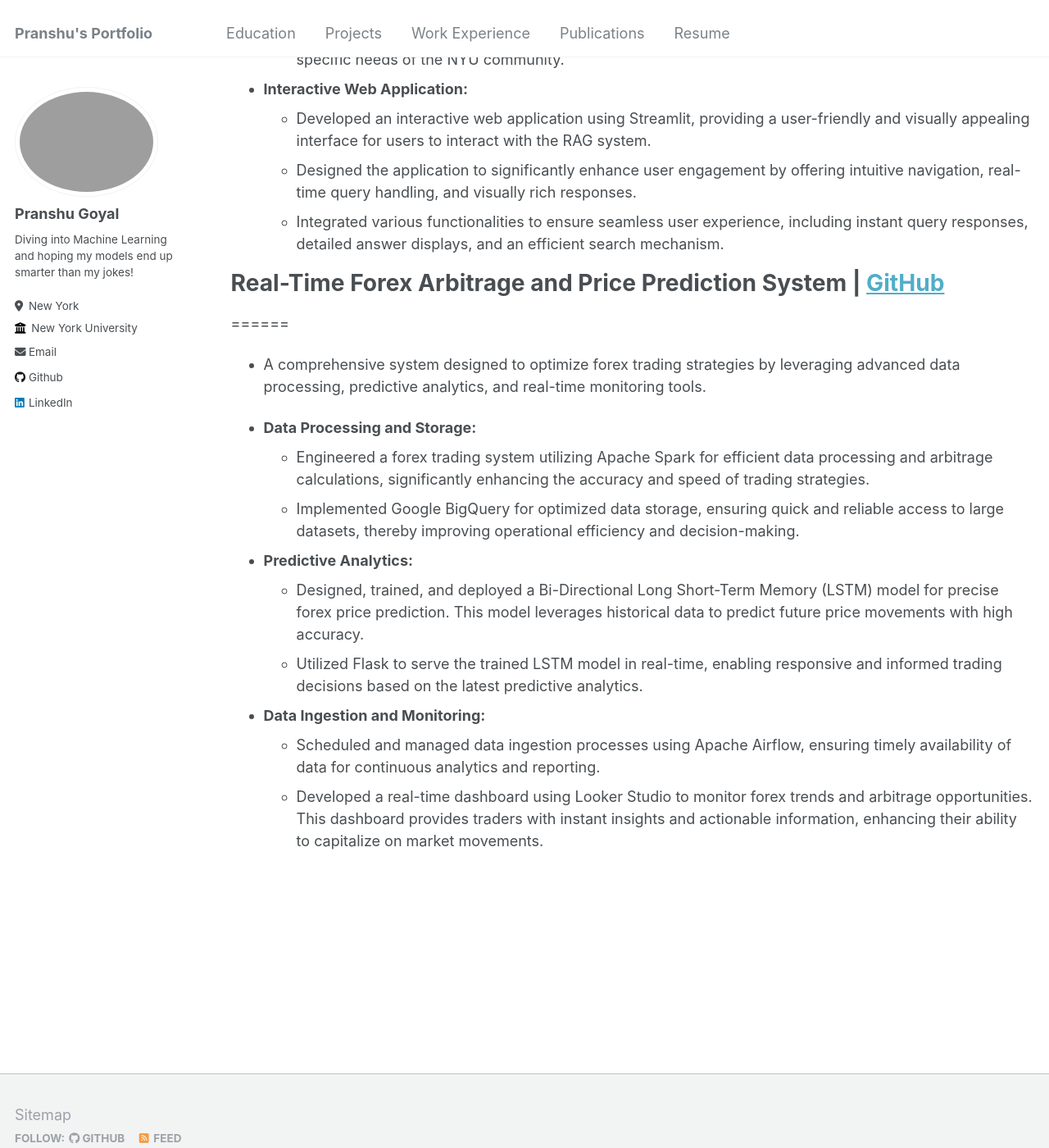
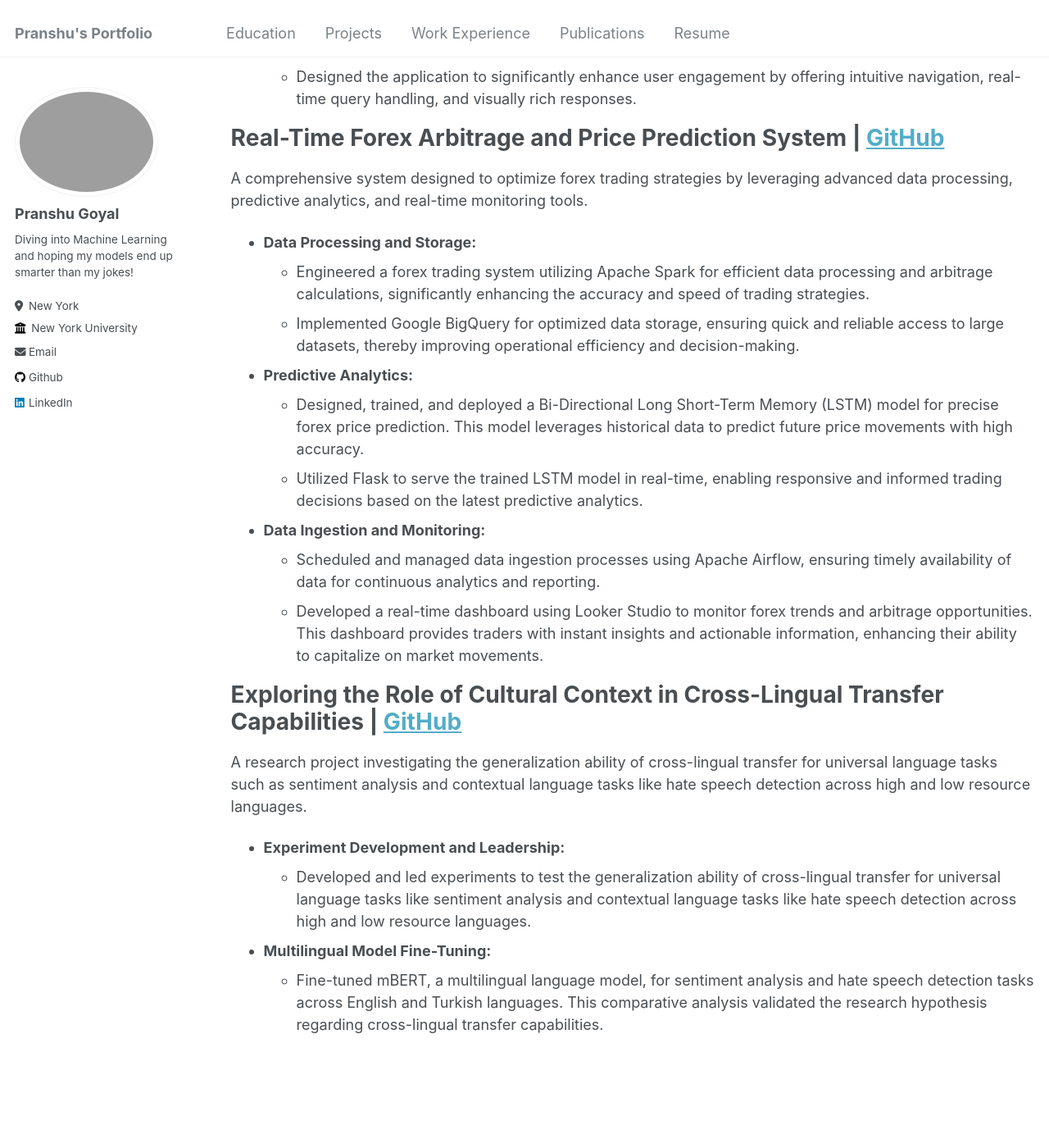
Before and after one commit to pranshu267/pranshu267.github.io, a Jekyll site: the page built from _pages/projects.md, in a window 1280 px wide and 1400 px high, scrolled down 683 px. Shown: the whole window at 82% size. Built offline with Jekyll 4.4.1, drawn with Linux system fonts in a browser that asks for light colours; some of the changed lines change nothing that is shown.

Commit message:
Updating projects

```diff
--- a/_pages/projects.md
+++ b/_pages/projects.md
@@ -7,34 +7,9 @@ author_profile: true
 
 {% include base_path %}
 
-<!-- ## NYU Assistant | [GitHub](https://github.com/pranshu267/NYUAssistant/tree/main)
+NYU Assistant | [GitHub](https://github.com/pranshu267/NYUAssistant/tree/main)
+======
 A sophisticated system designed to address the diverse inquiries of the NYU community by leveraging advanced data retrieval and natural language processing techniques.
-    **Data Extraction and Storage**
-        - **Web Scraping:** Implemented advanced web scraping techniques to systematically extract a wide range of information from multiple NYU websites, ensuring comprehensive coverage of relevant data.
-        - **Text Embeddings:** Utilized instructor embeddings to compute high-dimensional text embeddings for the extracted information, enhancing the system’s ability to understand and retrieve contextually relevant data.
-        - **Vector Database:** Stored the computed embeddings in a FAISS (Facebook AI Similarity Search) vector database, optimizing the retrieval process for speed and accuracy in handling large volumes of data.
-    **NLP Pipeline Development**
-        - **LangChain Integration:** Engineered a robust Natural Language Processing (NLP) pipeline leveraging LangChain, a framework that enables the seamless integration of various NLP models and tools.
-        - **Large Language Model:** Integrated Google Palm LLM, a state-of-the-art language model, to generate precise and contextually appropriate answers to user queries, enhancing the overall accuracy and reliability of the system.
-    **Interactive Web Application**
-        - **Streamlit Framework:** Developed an interactive web application using Streamlit, providing a user-friendly and visually appealing interface for users to interact with the RAG system.
-        - **User Engagement:** Designed the application to significantly enhance user engagement by offering intuitive navigation, real-time query handling, and visually rich responses. -->
-
-<!-- ## Real-Time Forex Arbitrage and Price Prediction System | [GitHub](https://github.com/pranshu267/Real-Time-Forex-Arbitrage-Detection-and-Price-Prediction-System)
-A comprehensive system designed to optimize forex trading strategies by leveraging advanced data processing, predictive analytics, and real-time monitoring tools.
-    **Data Processing and Storage**
-        - **Apache Spark Integration:** Engineered a forex trading system utilizing Apache Spark for efficient data processing and arbitrage calculations, significantly enhancing the accuracy and speed of trading strategies.
-        - **Google BigQuery:** Implemented Google BigQuery for optimized data storage, ensuring quick and reliable access to large datasets, thereby improving operational efficiency and decision-making.
-    **Predictive Analytics**
-        - **Bi-Directional LSTM Model:** Designed, trained, and deployed a Bi-Directional Long Short-Term Memory (LSTM) model for precise forex price prediction. This model leverages historical data to predict future price movements with high accuracy.
-        - **Flask for Model Serving:** Utilized Flask to serve the trained LSTM model in real-time, enabling responsive and informed trading decisions based on the latest predictive analytics.
-    **Data Ingestion and Monitoring**
-        - **Apache Airflow:** Scheduled and managed data ingestion processes using Apache Airflow, ensuring timely availability of data for continuous analytics and reporting.
-        - **Looker Studio Dashboard:** Developed a real-time dashboard using Looker Studio to monitor forex trends and arbitrage opportunities. This dashboard provides traders with instant insights and actionable information, enhancing their ability to capitalize on market movements. -->
-
-# NYU Assistant | [GitHub](https://github.com/pranshu267/NYUAssistant/tree/main)
-======
-* A sophisticated system designed to address the diverse inquiries of the NYU community by leveraging advanced data retrieval and natural language processing techniques.
 
 * **Data Extraction and Storage:**
   * Implemented advanced web scraping techniques to systematically extract a wide range of information from multiple NYU websites, ensuring comprehensive coverage of relevant data.
@@ -44,16 +19,14 @@ A comprehensive system designed to optimize forex trading strategies by leveragi
 * **NLP Pipeline Development:**
   * Engineered a robust Natural Language Processing (NLP) pipeline leveraging LangChain, a framework that enables the seamless integration of various NLP models and tools.
   * Integrated Google Palm LLM, a state-of-the-art language model, to generate precise and contextually appropriate answers to user queries, enhancing the overall accuracy and reliability of the system.
-  * Fine-tuned the NLP pipeline to ensure efficient processing and high-quality output, addressing the specific needs of the NYU community.
 
 * **Interactive Web Application:**
   * Developed an interactive web application using Streamlit, providing a user-friendly and visually appealing interface for users to interact with the RAG system.
   * Designed the application to significantly enhance user engagement by offering intuitive navigation, real-time query handling, and visually rich responses.
-  * Integrated various functionalities to ensure seamless user experience, including instant query responses, detailed answer displays, and an efficient search mechanism.
 
-# Real-Time Forex Arbitrage and Price Prediction System | [GitHub](https://github.com/pranshu267/Real-Time-Forex-Arbitrage-Detection-and-Price-Prediction-System)
+Real-Time Forex Arbitrage and Price Prediction System | [GitHub](https://github.com/pranshu267/Real-Time-Forex-Arbitrage-Detection-and-Price-Prediction-System)
 ======
-* A comprehensive system designed to optimize forex trading strategies by leveraging advanced data processing, predictive analytics, and real-time monitoring tools.
+A comprehensive system designed to optimize forex trading strategies by leveraging advanced data processing, predictive analytics, and real-time monitoring tools.
 
 * **Data Processing and Storage:**
   * Engineered a forex trading system utilizing Apache Spark for efficient data processing and arbitrage calculations, significantly enhancing the accuracy and speed of trading strategies.
@@ -66,3 +39,13 @@ A comprehensive system designed to optimize forex trading strategies by leveragi
 * **Data Ingestion and Monitoring:**
   * Scheduled and managed data ingestion processes using Apache Airflow, ensuring timely availability of data for continuous analytics and reporting.
   * Developed a real-time dashboard using Looker Studio to monitor forex trends and arbitrage opportunities. This dashboard provides traders with instant insights and actionable information, enhancing their ability to capitalize on market movements.
+
+Exploring the Role of Cultural Context in Cross-Lingual Transfer Capabilities | [GitHub](https://github.com/sharad5/Cross-Lingual-Transfer-mBERT)
+======
+A research project investigating the generalization ability of cross-lingual transfer for universal language tasks such as sentiment analysis and contextual language tasks like hate speech detection across high and low resource languages.
+
+* **Experiment Development and Leadership:**
+  * Developed and led experiments to test the generalization ability of cross-lingual transfer for universal language tasks like sentiment analysis and contextual language tasks like hate speech detection across high and low resource languages.
+
+* **Multilingual Model Fine-Tuning:**
+  * Fine-tuned mBERT, a multilingual language model, for sentiment analysis and hate speech detection tasks across English and Turkish languages. This comparative analysis validated the research hypothesis regarding cross-lingual transfer capabilities.
```
